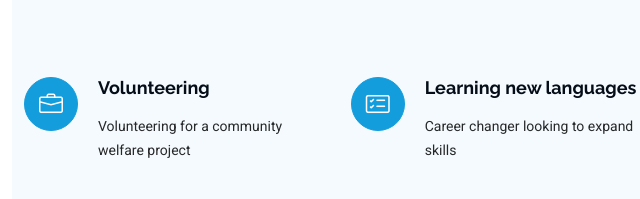
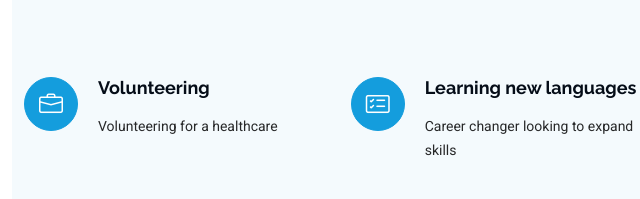
Before and after one commit to suryanarayana1464/surya-profile, a plain HTML site: page index.html in a window 1280 px wide. Shown: the part 2534-2733 px from the top of the page, 288-928 px from the left. Drawn offline with Linux system fonts and the light colour scheme.

Commit message:
Update index.html

```diff
--- a/index.html
+++ b/index.html
@@ -208,7 +208,7 @@
             <div class="icon flex-shrink-0"><i class="bi bi-briefcase"></i></div>
             <div>
               <h4 class="title"><a href="#" class="stretched-link">Volunteering</a></h4>
-              <p class="description">Volunteering for a community welfare project</p>
+              <p class="description">Volunteering for a healthcare</p>
             </div>
           </div>
           <!-- End Service Item -->
```
